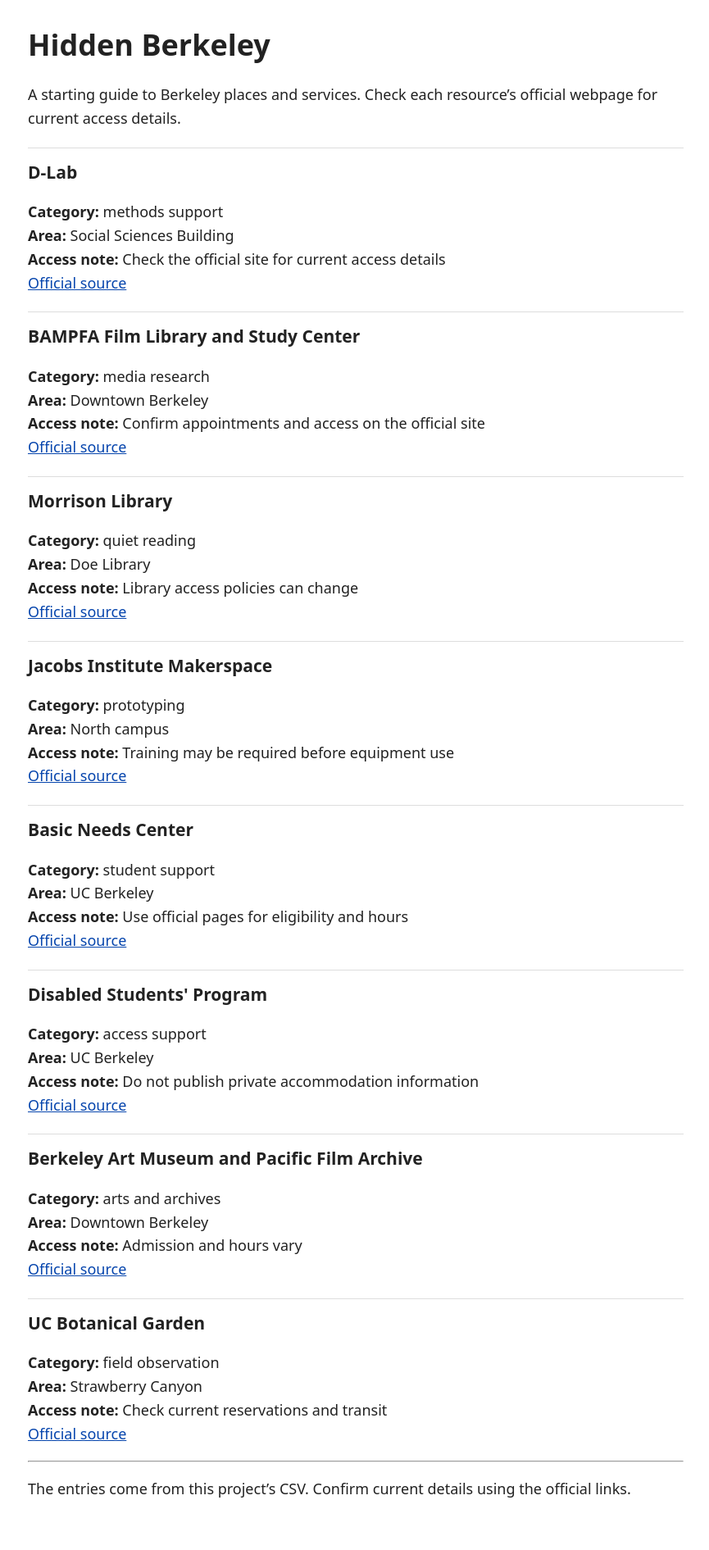
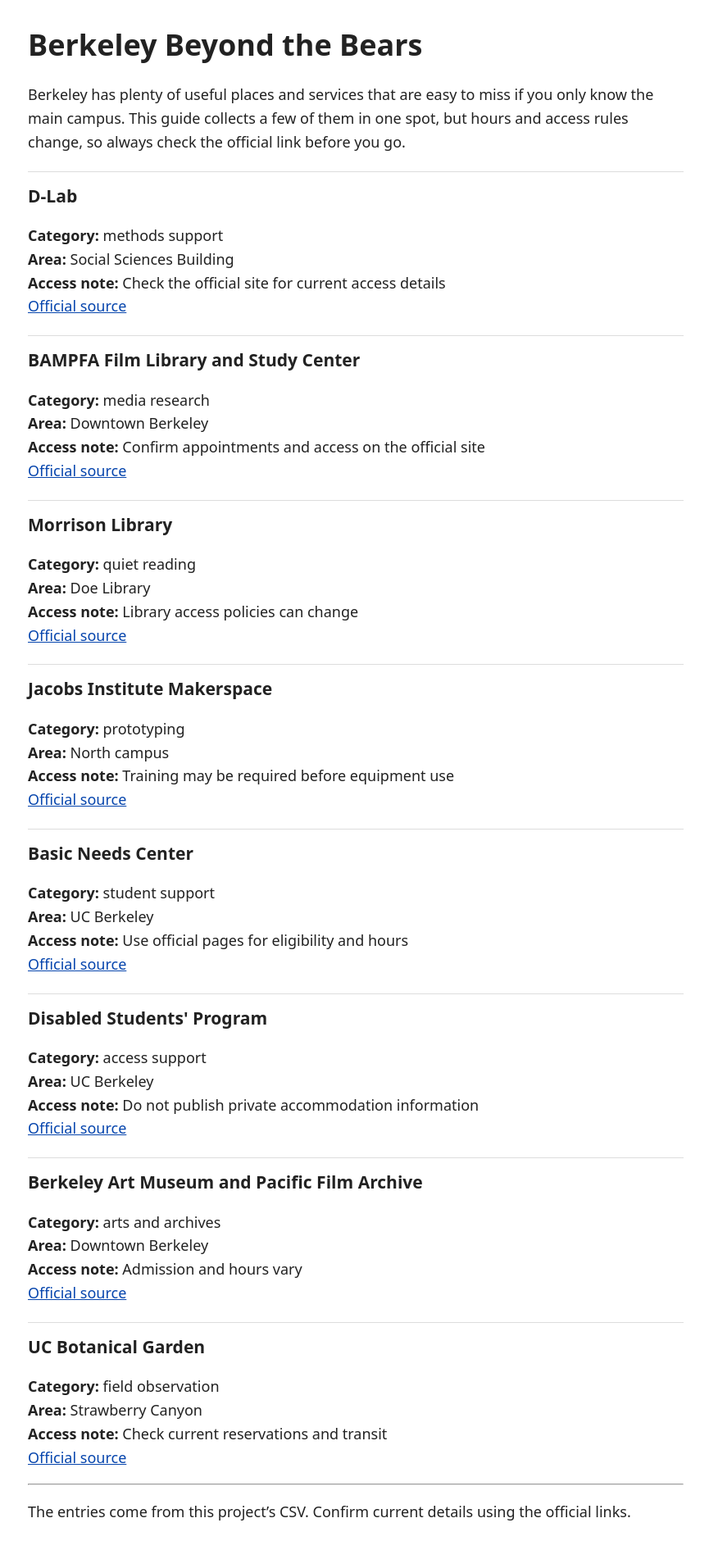
Before and after one commit to georgeeu1214-collab/hidden-berkeley, a Jekyll site: the page built from docs/index.md, in a window 1280 px wide. Shown: the whole page at 82% size, without its empty margins (206-1071 px from the left). Built offline with Jekyll 4.4.1, drawn with Linux system fonts in a browser that asks for light colours; before the commit the page ends 1862 px from its top, so only the background shows below that.

Commit message:
Update index.md
Update homepage heading and introduction

```diff
--- a/docs/index.md
+++ b/docs/index.md
@@ -3,9 +3,9 @@
 title: Hidden Berkeley
 ---
 
-# Hidden Berkeley
+# Berkeley Beyond the Bears
 
-A starting guide to Berkeley places and services. Check each resource's official webpage for current access details.
+Berkeley has plenty of useful places and services that are easy to miss if you only know the main campus. This guide collects a few of them in one spot, but hours and access rules change, so always check the official link before you go.
 
 <!-- Edit the heading and introduction above. The supplied loop below displays each row of the CSV. -->
 {% for resource in site.data.locations %}
```
